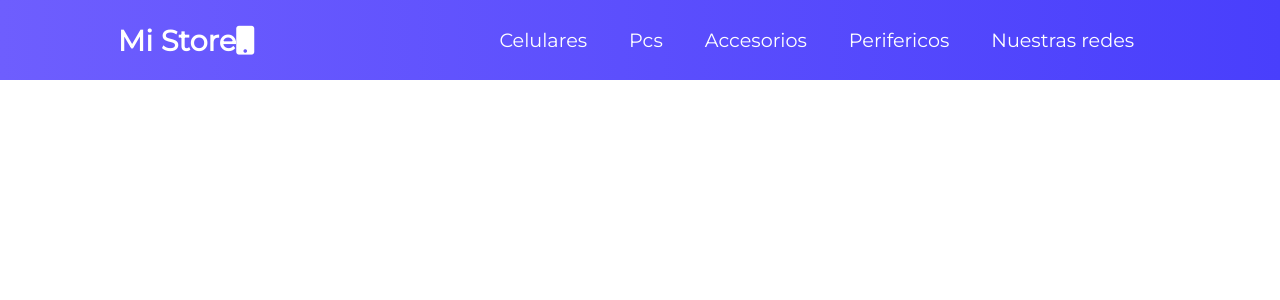
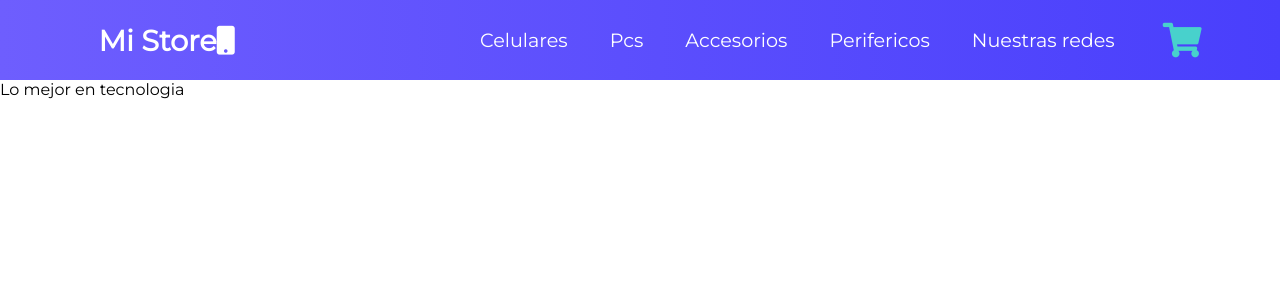
Before and after one commit to jonirea/mi-store, a React (Create React App) app: page / in a window 1280 px wide. Shown: the top 300 px of the page. Built offline with nearby package versions, Linux system fonts and the light colour scheme.

Commit message:
Lo mejor en tecnologia

```diff
--- a/src/App.js
+++ b/src/App.js
@@ -1,11 +1,13 @@
 import React from 'react';
 import Navbar from "./componentes/Navbar/Navbar";
 import './App.css';
+import ItemListContainer from './componentes/ItemListContainer/ItemListContainer'
 
 function App() {
   return (
     <div className="App">
       <Navbar />
+      <ItemListContainer />
     </div>
   );
 }
--- /dev/null
+++ b/src/componentes/ItemListContainer/ItemListContainer.js
@@ -0,0 +1,5 @@
+import React from 'react';
+
+const ItemListContainer =_ => <tittle>Lo mejor en tecnologia</tittle>
+
+export default ItemListContainer;
--- /dev/null
+++ b/src/componentes/Navbar/CartWidget.js
@@ -0,0 +1,6 @@
+import React from 'react';
+
+
+const CartWidget =_ => <i className="fas fa-shopping-cart"></i>
+
+export default CartWidget;
--- a/src/componentes/Navbar/Navbar.css
+++ b/src/componentes/Navbar/Navbar.css
@@ -52,3 +52,8 @@
 .menu-icon {
     display: none;
 }
+
+.fa-shopping-cart {
+    font-size: 180%;
+    color: mediumturquoise;
+}
--- a/src/componentes/Navbar/Navbar.js
+++ b/src/componentes/Navbar/Navbar.js
@@ -1,6 +1,7 @@
 import React, { Component } from 'react';
-import{ MenuItems } from "./MenuItems"
+import{ MenuItems } from './MenuItems'
 import './Navbar.css'
+import CartWidget from './CartWidget'
 
 class Navbar extends Component {
     state = { clicked: false }
@@ -24,6 +25,8 @@ class Navbar extends Component {
                     })}
 
                 </ul>
+                <CartWidget />
+
             </nav>
         )
     }
```
